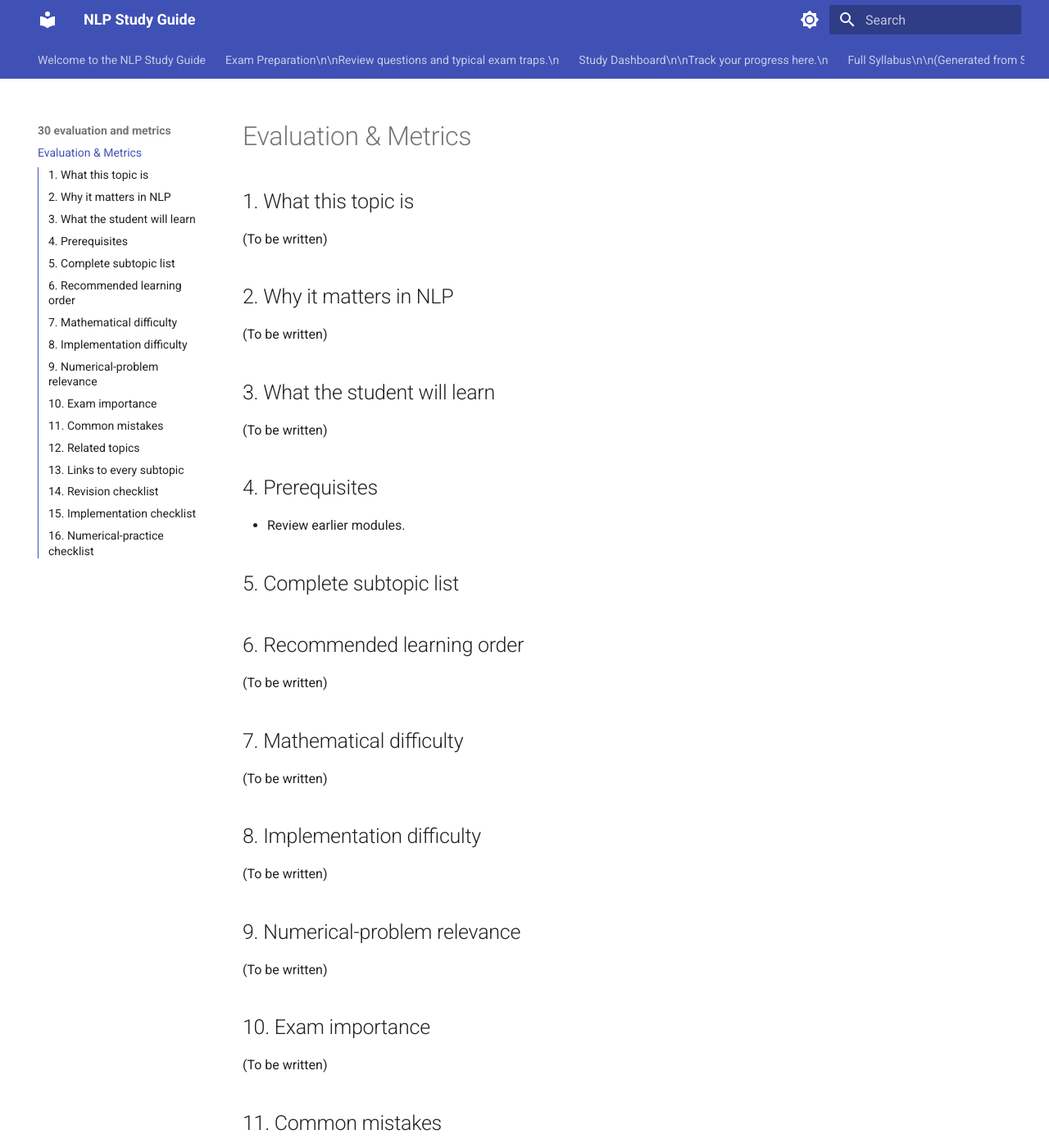
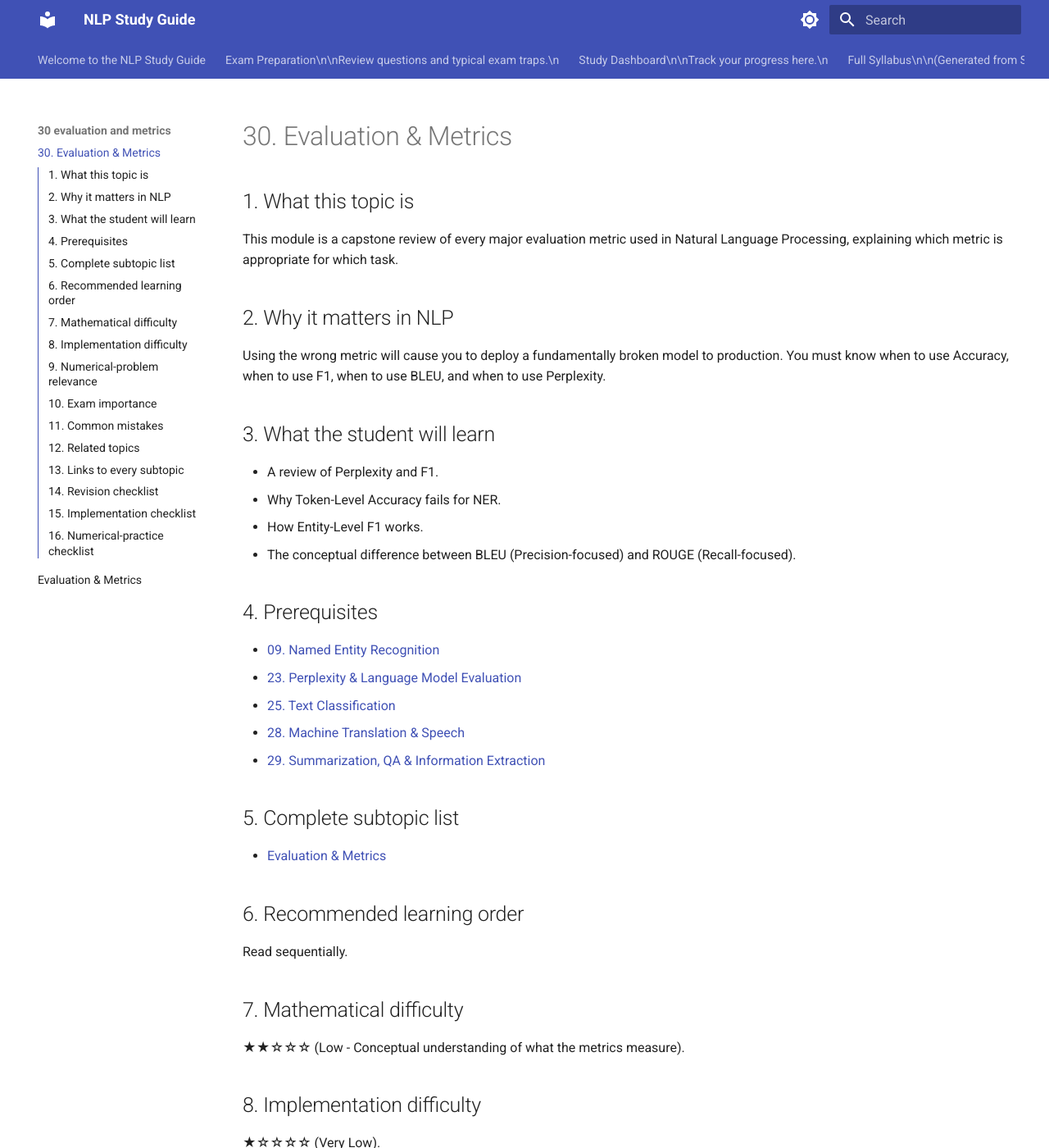
Before and after one commit to Raunak4518/nlp, an MkDocs documentation site: the page built from docs/30-evaluation-and-metrics/README.md, in a window 1280 px wide and 1400 px high. Shown: the whole window at 82% size. Built offline with MkDocs 1.6.1 and Material for MkDocs 9.7.7, drawn with Linux system fonts in a browser that asks for light colours; some of the changed text lies outside the part shown.

Commit message:
Complete Module 30 - Evaluation and Metrics

```diff
--- a/docs/30-evaluation-and-metrics/README.md
+++ b/docs/30-evaluation-and-metrics/README.md
@@ -1,52 +1,57 @@
-# Evaluation & Metrics
+# 30. Evaluation & Metrics
 
 ## 1. What this topic is
-(To be written)
+This module is a capstone review of every major evaluation metric used in Natural Language Processing, explaining which metric is appropriate for which task.
 
 ## 2. Why it matters in NLP
-(To be written)
+Using the wrong metric will cause you to deploy a fundamentally broken model to production. You must know when to use Accuracy, when to use F1, when to use BLEU, and when to use Perplexity.
 
 ## 3. What the student will learn
-(To be written)
+- A review of Perplexity and F1.
+- Why Token-Level Accuracy fails for NER.
+- How Entity-Level F1 works.
+- The conceptual difference between BLEU (Precision-focused) and ROUGE (Recall-focused).
 
 ## 4. Prerequisites
-- Review earlier modules.
+- [09. Named Entity Recognition](../09-named-entity-recognition/README.md)
+- [23. Perplexity & Language Model Evaluation](../23-perplexity-and-language-model-evaluation/README.md)
+- [25. Text Classification](../25-text-classification/README.md)
+- [28. Machine Translation & Speech](../28-machine-translation-and-speech/README.md)
+- [29. Summarization, QA & Information Extraction](../29-summarization-qa-and-information-extraction/README.md)
 
 ## 5. Complete subtopic list
-
+- [Evaluation & Metrics](evaluation-and-metrics.md)
 
 ## 6. Recommended learning order
-(To be written)
+Read sequentially.
 
 ## 7. Mathematical difficulty
-(To be written)
+★★☆☆☆ (Low - Conceptual understanding of what the metrics measure).
 
 ## 8. Implementation difficulty
-(To be written)
+★☆☆☆☆ (Very Low).
 
 ## 9. Numerical-problem relevance
-(To be written)
+**Medium**.
 
 ## 10. Exam importance
-(To be written)
+**Extremely High**. Exam questions frequently test your ability to match an NLP task to its correct evaluation metric.
 
 ## 11. Common mistakes
-(To be written)
+- Confusing BLEU and ROUGE. Remember: **B**LEU is for **Translation**. **R**OUGE is for **Summarization**.
 
 ## 12. Related topics
-(To be written)
+- N/A
 
 ## 13. Links to every subtopic
 (See section 5)
 
 ## 14. Revision checklist
-- [ ] Theory understood
-- [ ] Formulas memorized
-- [ ] Practice completed
+- [ ] Memorize the Task $\rightarrow$ Metric mapping table.
+- [ ] Explain why BLEU includes a Brevity Penalty.
 
 ## 15. Implementation checklist
-- [ ] Scratch implementation written
-- [ ] Edge cases tested
+- [ ] N/A
 
 ## 16. Numerical-practice checklist
-- [ ] At least 2 numerical problems solved manually
+- [ ] N/A
```
Also changed, not shown: docs/30-evaluation-and-metrics/evaluation-and-metrics.md (added, +59 -0 lines).
